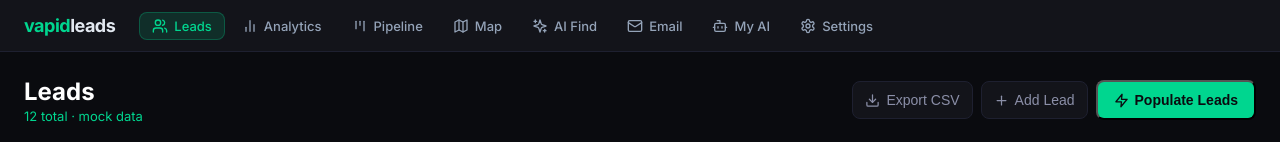
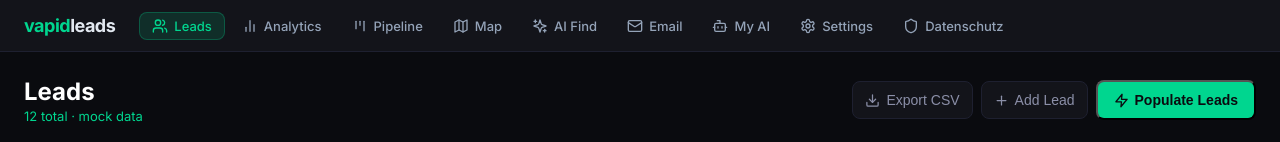
Before and after one commit to Rintu-chowdory/vapid-leads, a React (Vite) app: page /#/leads in a window 1280 px wide. Shown: the top 142 px of the page. Built offline with nearby package versions, Linux system fonts and the light colour scheme; no server answers; the database is empty.

Commit message:
Add Datenschutz link to layout

```diff
--- a/src/components/Layout.jsx
+++ b/src/components/Layout.jsx
@@ -1,5 +1,5 @@
 import { Link, useLocation } from 'react-router-dom'
-import { Users, Map, Sparkles, Mail, Bot, BarChart2, Kanban, Settings } from 'lucide-react'
+import { Users, Map, Sparkles, Mail, Bot, BarChart2, Kanban, Settings, Shield } from 'lucide-react'
 
 const nav = [
   { to: '/leads',     label: 'Leads',     icon: <Users size={16} /> },
@@ -10,6 +10,7 @@ const nav = [
   { to: '/email',     label: 'Email',     icon: <Mail size={16} /> },
   { to: '/my-ai',     label: 'My AI',     icon: <Bot size={16} /> },
   { to: '/settings',  label: 'Settings',  icon: <Settings size={16} /> },
+  { to: '/datenschutz', label: 'Datenschutz', icon: <Shield size={16} /> },
 ]
 
 export default function Layout({ children }) {
```
